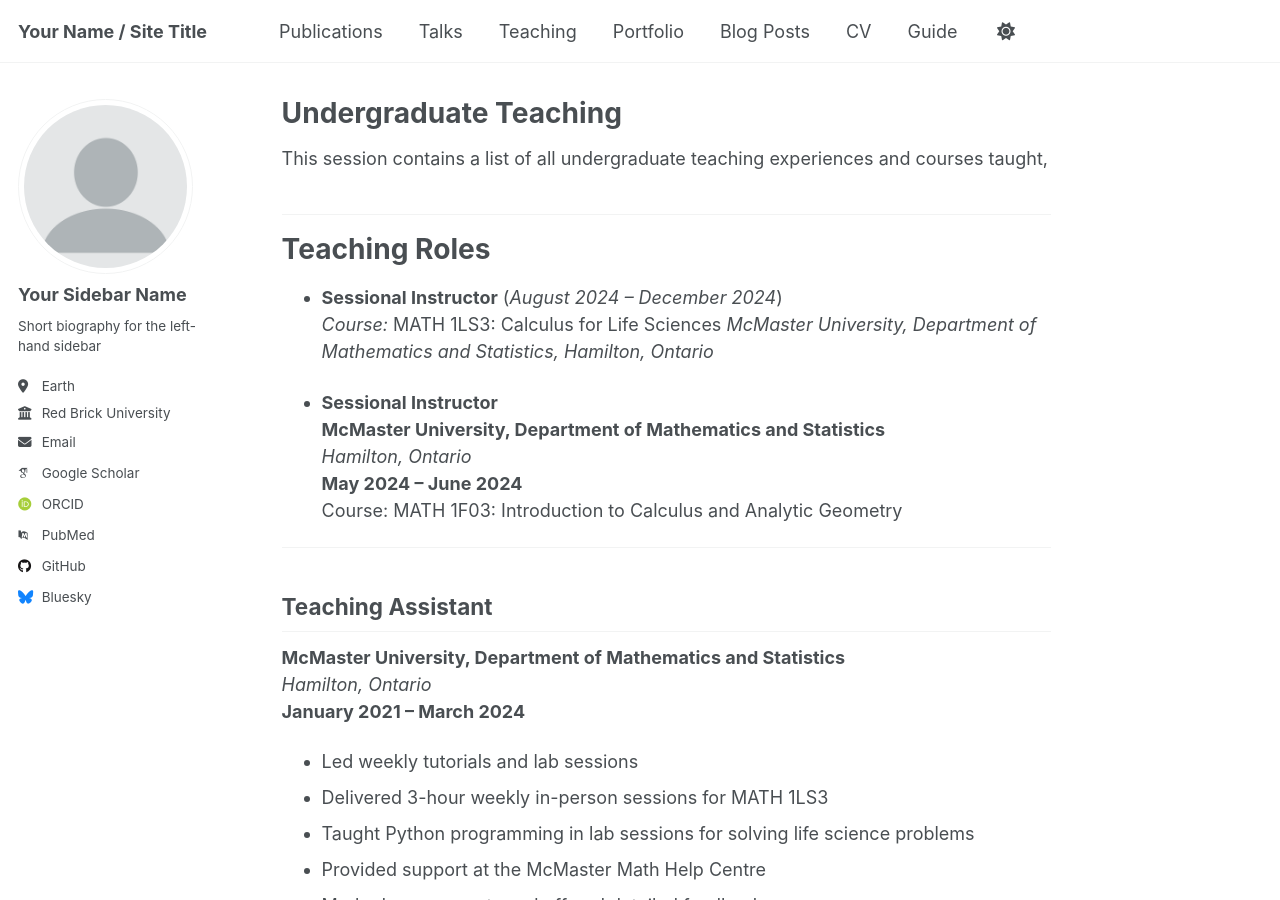
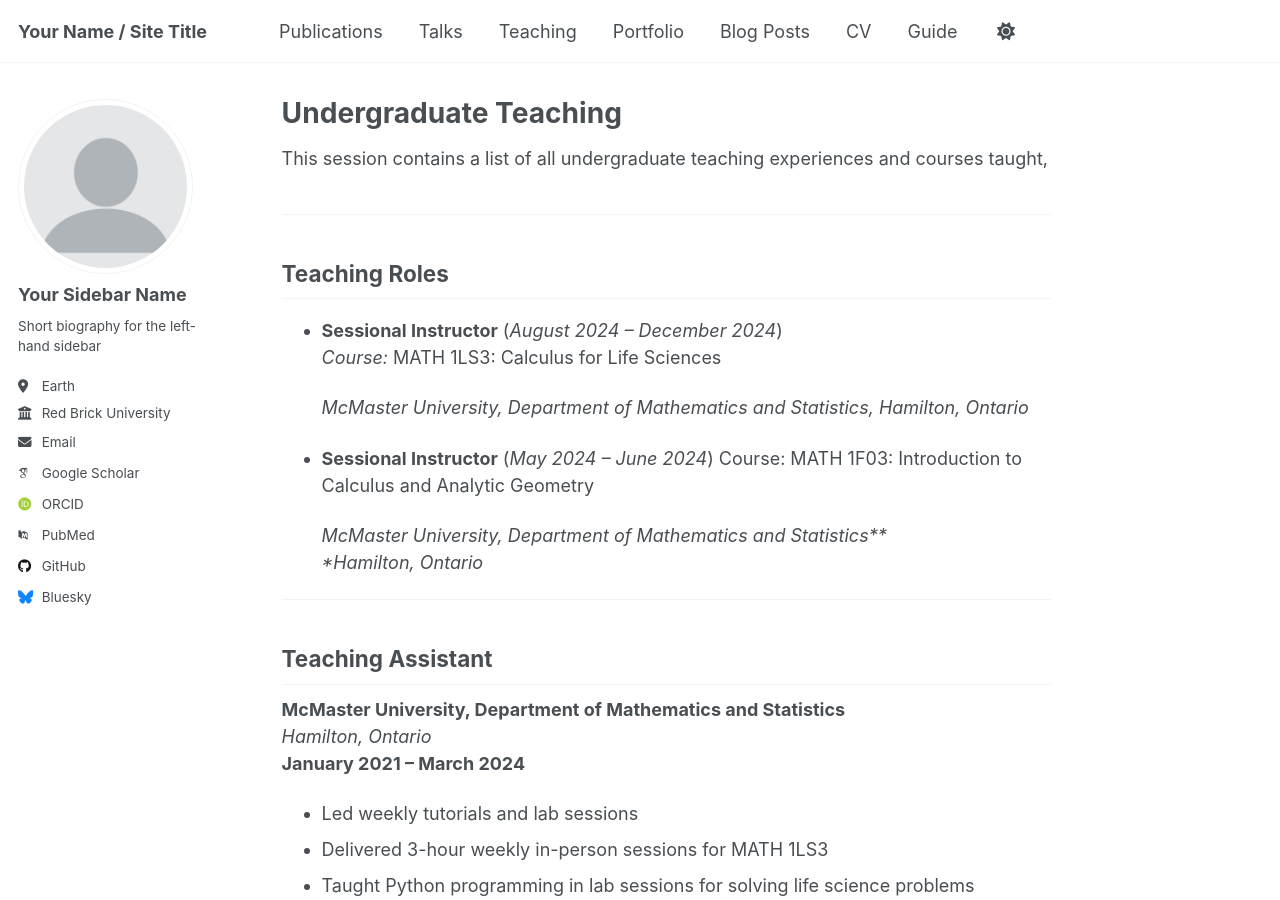
Before and after one commit to magronah/magronah.github.io, a Jekyll site: the page built from _teaching/2025-spring-teaching-2.md, in a window 1280 px wide and 900 px high. Built offline with Jekyll 4.4.1, drawn with Linux system fonts in a browser that asks for light colours; some web fonts are replaced.

Commit message:
teaching update

```diff
--- a/_teaching/2025-spring-teaching-2.md
+++ b/_teaching/2025-spring-teaching-2.md
@@ -10,18 +10,19 @@ location: "Hamilton Ontario, Canada"
 
 ---
 
-# Teaching Roles
+## Teaching Roles
 
 * **Sessional Instructor** (*August 2024 – December 2024*)
   *Course:* MATH 1LS3: Calculus for Life Sciences
+
   *McMaster University, Department of Mathematics and Statistics, Hamilton,   Ontario*
 
 
-* **Sessional Instructor**
-**McMaster University, Department of Mathematics and Statistics**
+* **Sessional Instructor** (*May 2024 – June 2024*)
+  Course: MATH 1F03: Introduction to Calculus and Analytic Geometry
+
+  *McMaster University, Department of Mathematics and Statistics**
 *Hamilton, Ontario*
-**May 2024 – June 2024**
- Course: MATH 1F03: Introduction to Calculus and Analytic Geometry
 
 
 ---
```
